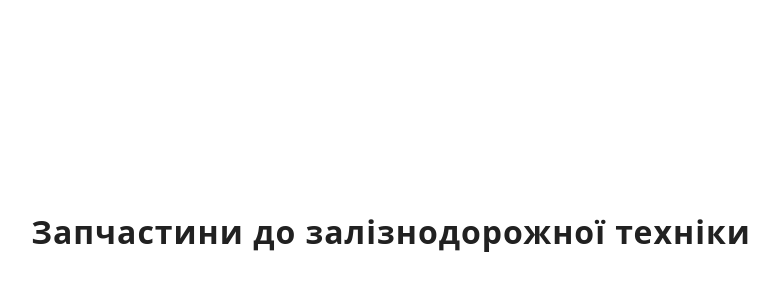
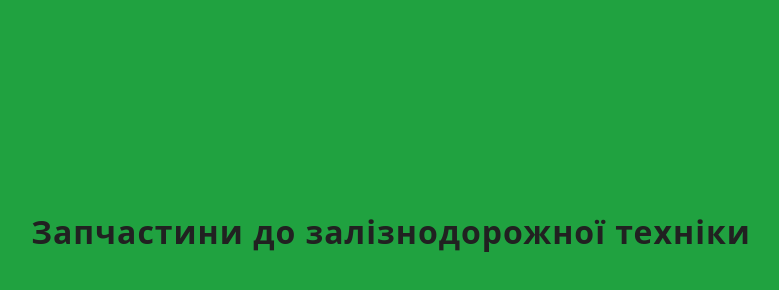
Before and after one commit to OksanaKozak/dikom, a plain HTML site: page index.html in a window 1280 px wide. Shown: the top 290 px of the page, without its empty margins (409-1188 px from the left). Drawn offline with nearby package versions, Linux system fonts and the light colour scheme.

Commit message:
Update styles.css

```diff
--- a/CSS/styles.css
+++ b/CSS/styles.css
@@ -1,7 +1,7 @@
 body {
   width: 1600px;
     color: #212121;
-    /* background-color: #F5F4FA; */
+    background-color: #20a240;
   }
 
   p,
```
